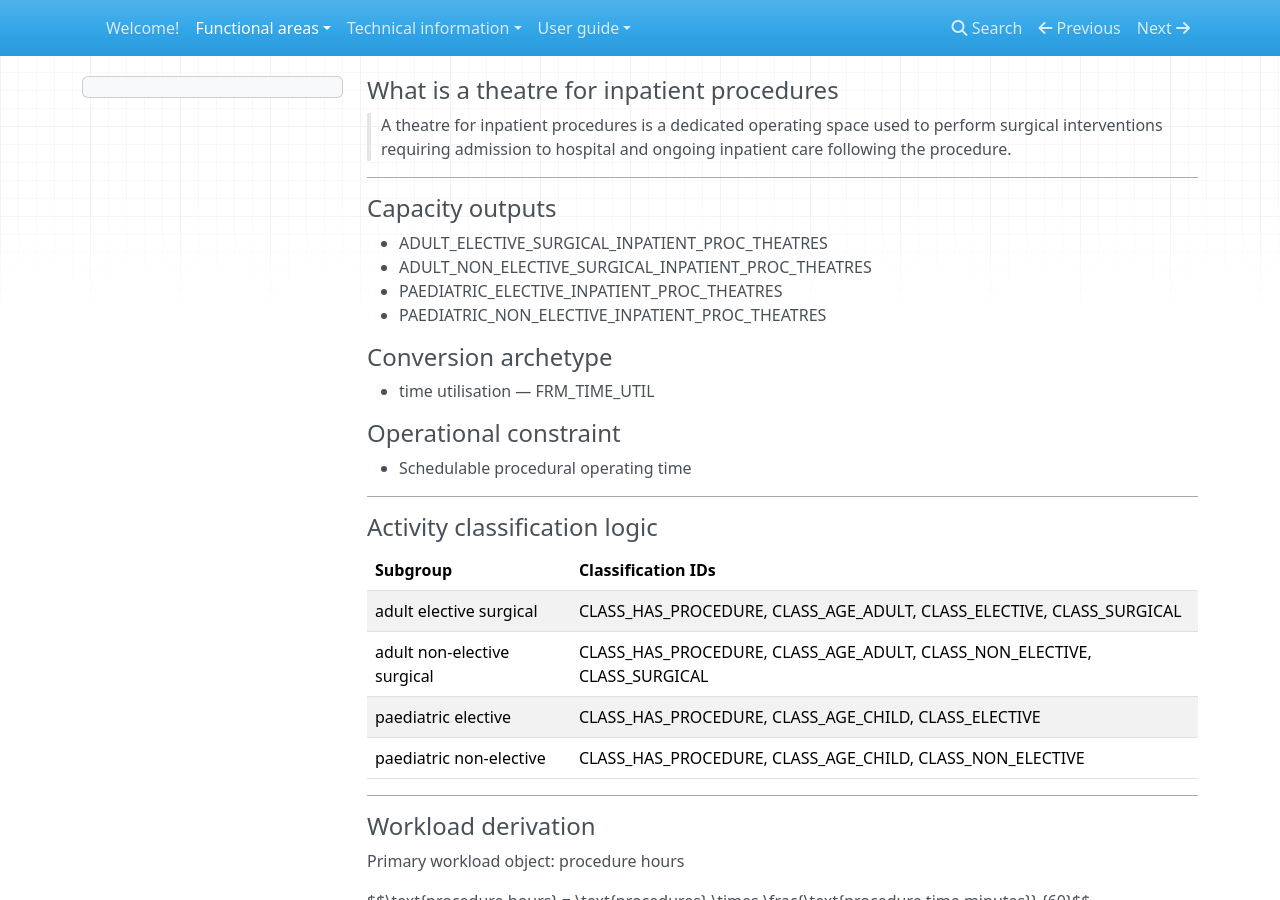
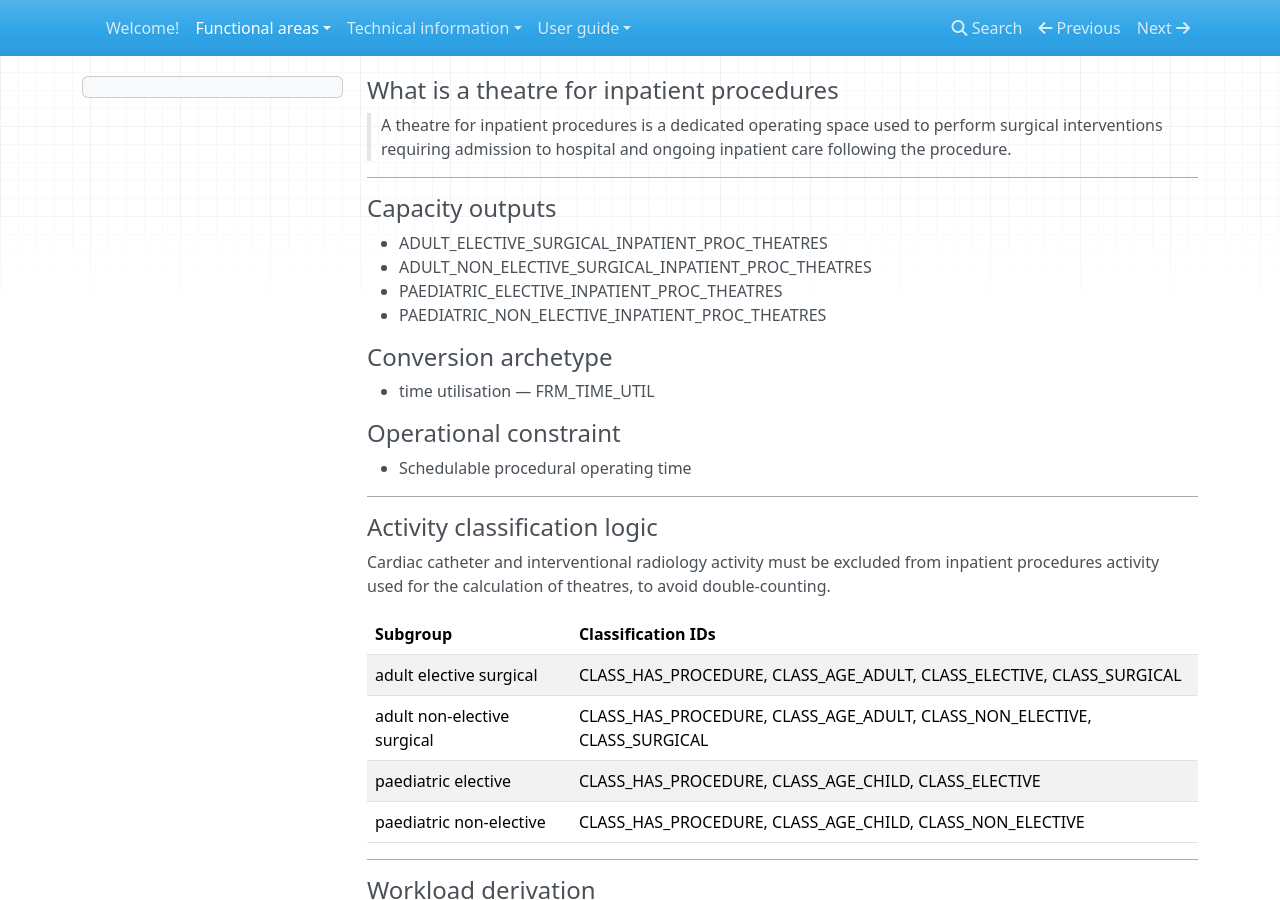
Before and after one commit to The-Strategy-Unit/open-plan-docs, an MkDocs documentation site: the page built from docs/functional-areas/theatres-inpatient-proc.md, in a window 1280 px wide and 900 px high. Built offline with MkDocs 1.6.1, drawn with Linux system fonts in a browser that asks for light colours; nearby versions of some CDN libraries; comment, search, counter and statistics services are not loaded.

Commit message:
add info on exclusion of cardiac catheter and IR activity from theatres

```diff
--- a/docs/functional-areas/theatres-inpatient-proc.md
+++ b/docs/functional-areas/theatres-inpatient-proc.md
@@ -15,6 +15,9 @@
 
 ---
 #### Activity classification logic
+
+Cardiac catheter and interventional radiology activity must be excluded from inpatient procedures activity used for the calculation of theatres, to avoid double-counting.
+
 
 | Subgroup                    | Classification IDs                                                       |
 | --------------------------- | ------------------------------------------------------------------------ |
```
